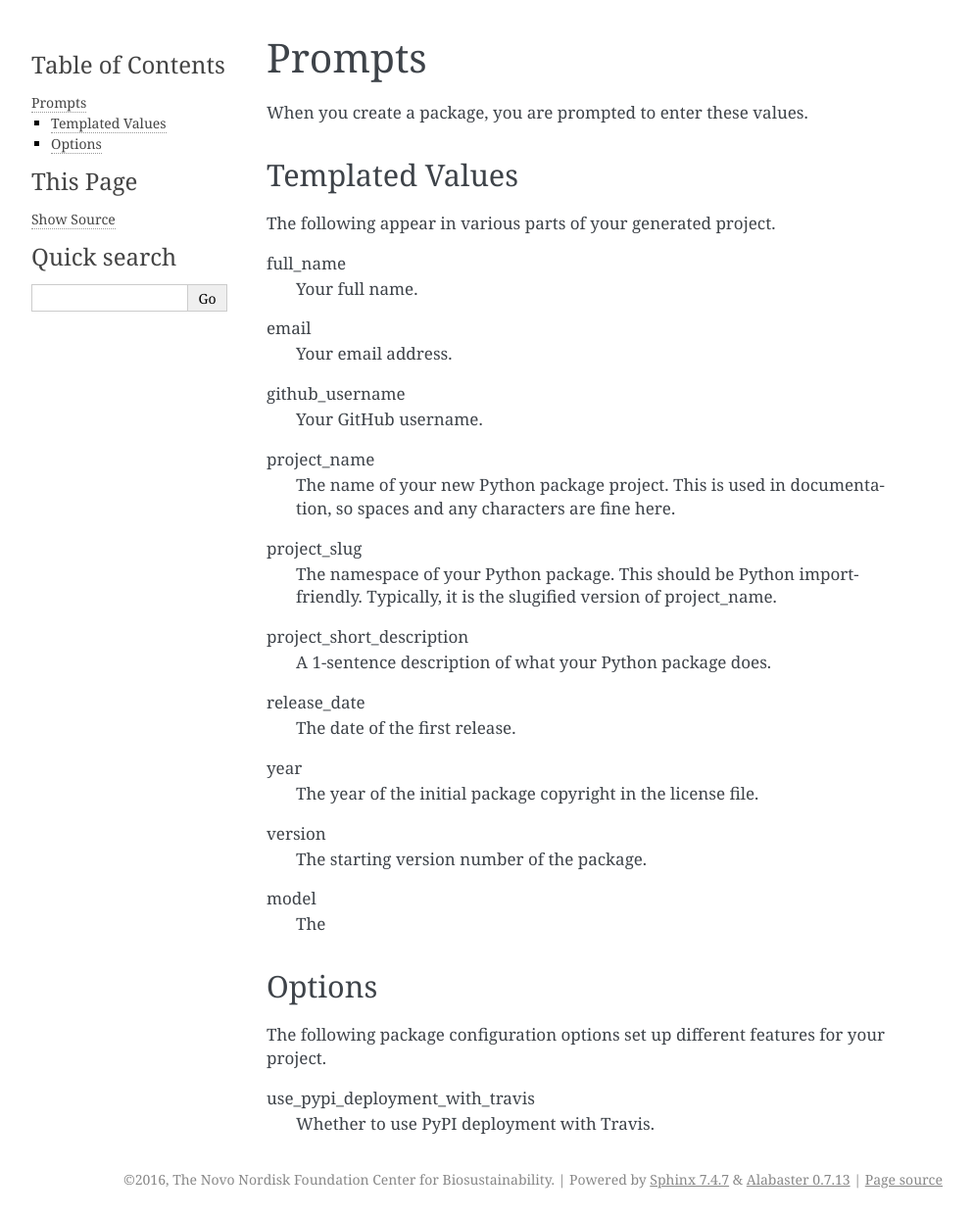
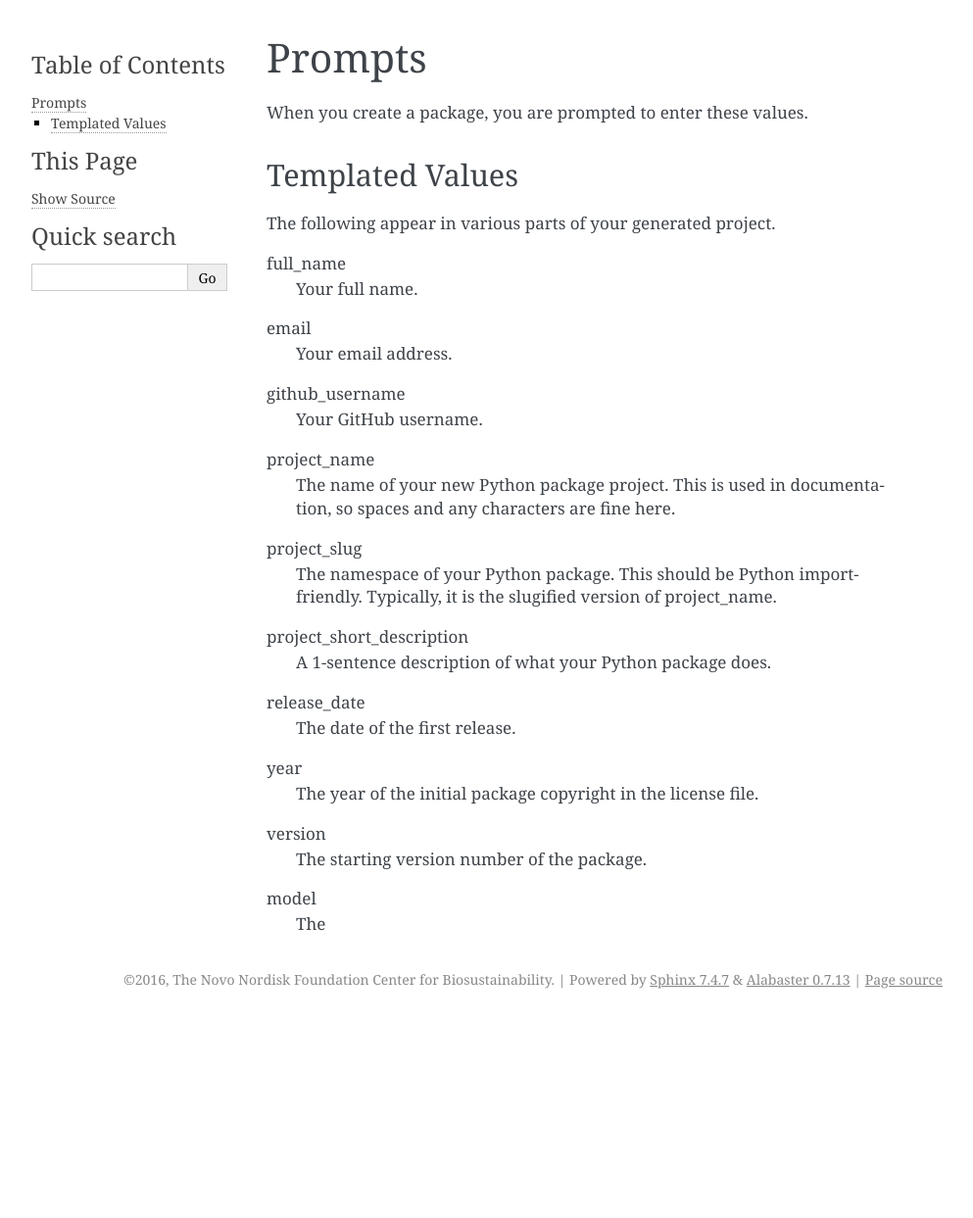
Before and after one commit to opencobra/cookiecutter-memote, a Sphinx documentation site: the page built from docs/prompts.rst, in a window 1280 px wide. Shown: the whole page at 98% size, without its empty margins (148-1141 px from the left). Built offline with Sphinx 7.4.7, drawn with Linux system fonts in a browser that asks for light colours; after the commit the page ends 1039 px from its top, so only the background shows below that.

Commit message:
refactor: replace travis CI with github actions (#21)
* refactor: replace travis with github actions

* fix: escape github ENV vars during cookiecutter init

* refactor: remove forgotten PR action file

* chore(ci): update action versions

Co-authored-by: Moritz E. Beber <midnighter@posteo.net>

* enhance: set permissions instead of passing the GH token

---------

Co-authored-by: Moritz E. Beber <midnighter@posteo.net>

```diff
--- a/docs/prompts.rst
+++ b/docs/prompts.rst
@@ -37,11 +37,3 @@
 
 model
     The
-
-Options
--------
-
-The following package configuration options set up different features for your project.
-
-use_pypi_deployment_with_travis
-    Whether to use PyPI deployment with Travis.
```
Also changed, not shown: {{cookiecutter.project_slug}}/README.md, 4 other files.
